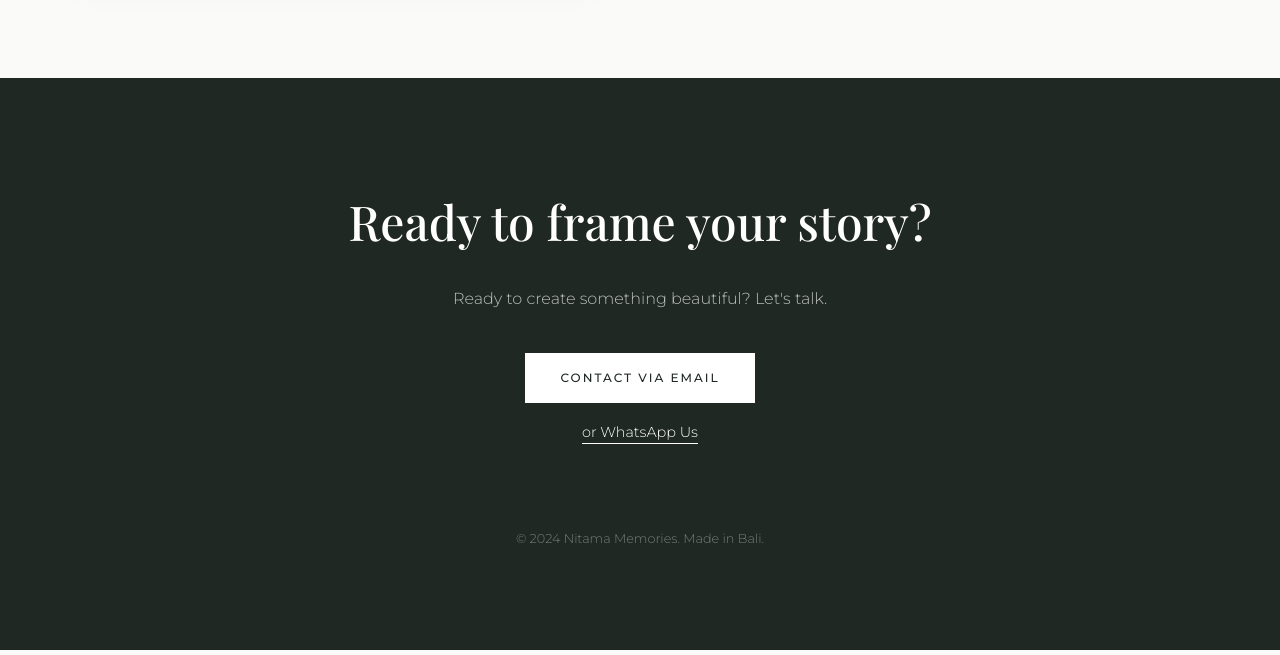
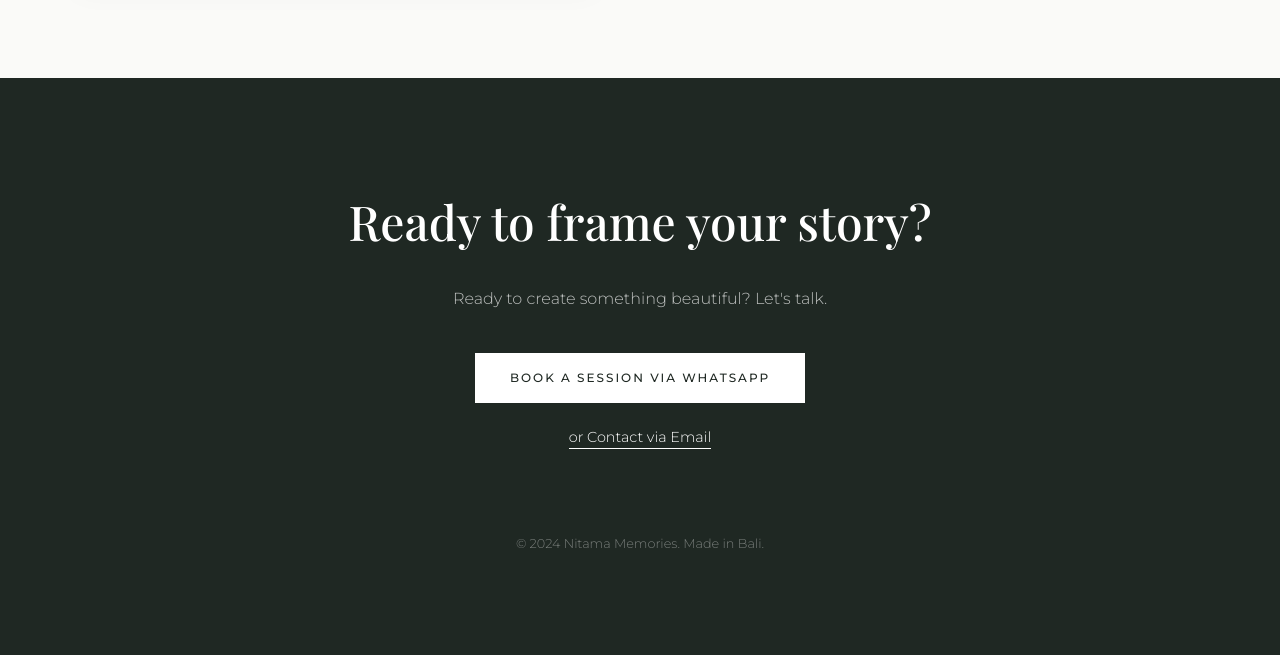
Before and after one commit to Izzykilian-source/nitama.memories, a plain HTML site: page index.html in a window 1280 px wide. Shown: the part 3851-4506 px from the top of the page. Drawn offline with nearby package versions, Linux system fonts and the light colour scheme; a web font is replaced by a local one.

Commit message:
contact update

```diff
--- a/index.html
+++ b/index.html
@@ -401,14 +401,15 @@
         </div>
     </section>
 
-    <footer id="contact">
+   <footer id="contact">
         <div class="container reveal">
             <h2>Ready to frame your story?</h2>
             <p style="color: rgba(255,255,255,0.7); margin-bottom: 40px;">Ready to create something beautiful? Let's talk.</p>
 
-            <a href="mailto:contact@nitamamemories.com" class="btn" style="background-color: var(--bg-white); color: var(--primary); border: none;">Contact via Email</a>
-            <div style="margin-top: 15px;">
-                <a href="#" style="color: white; font-size: 0.9rem; border-bottom: 1px solid white; padding-bottom: 2px;">or WhatsApp Us</a>
+            <a href="https://wa.me/6288972345140" target="_blank" class="btn" style="background-color: var(--bg-white); color: var(--primary); border: none;">Book a Session via WhatsApp</a>
+
+            <div style="margin-top: 20px;">
+                <a href="mailto:contact@nitamamemories.com" style="color: white; font-size: 0.9rem; border-bottom: 1px solid white; padding-bottom: 2px;">or Contact via Email</a>
             </div>
 
             <div style="margin-top: 80px; font-size: 0.8rem; color: rgba(255,255,255,0.4);">
```
